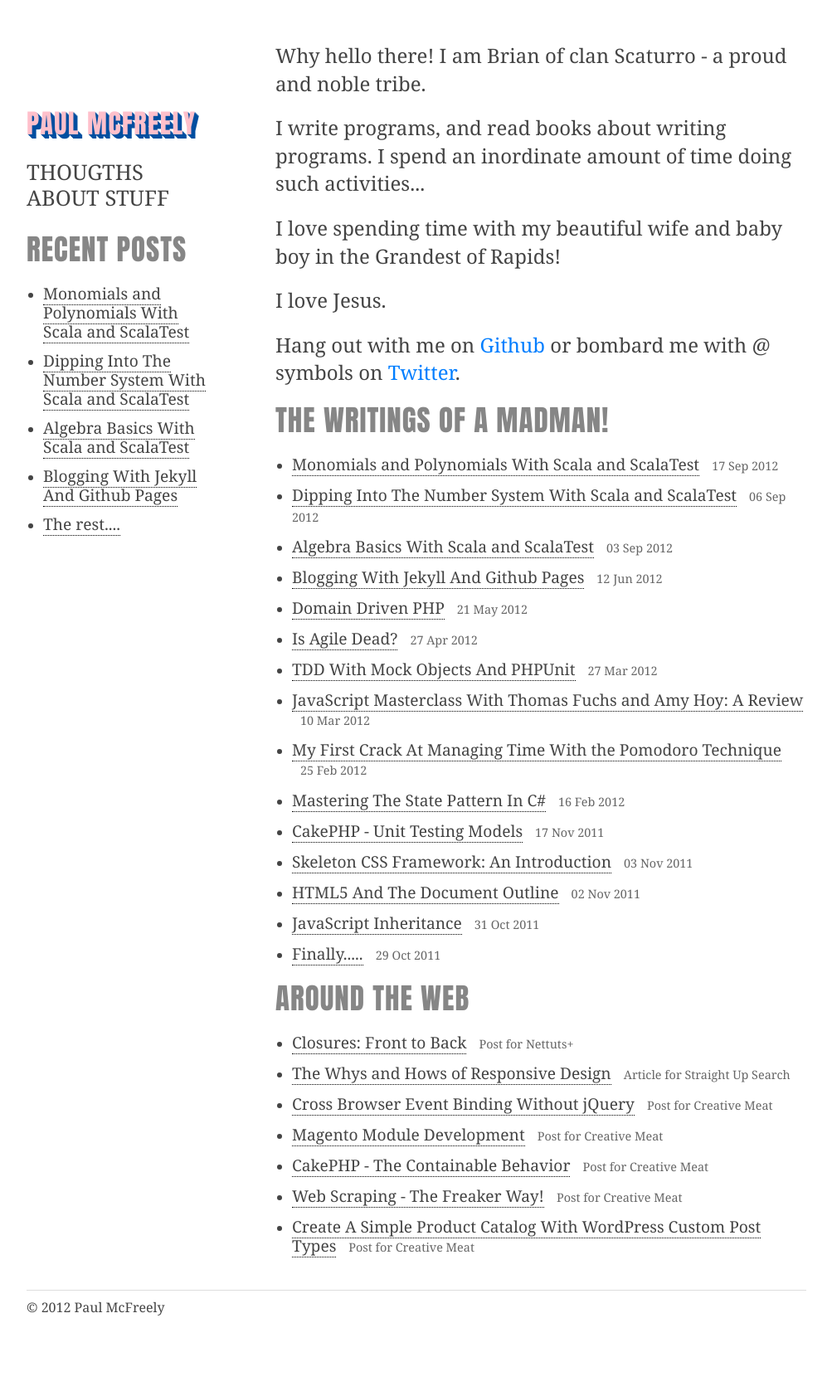
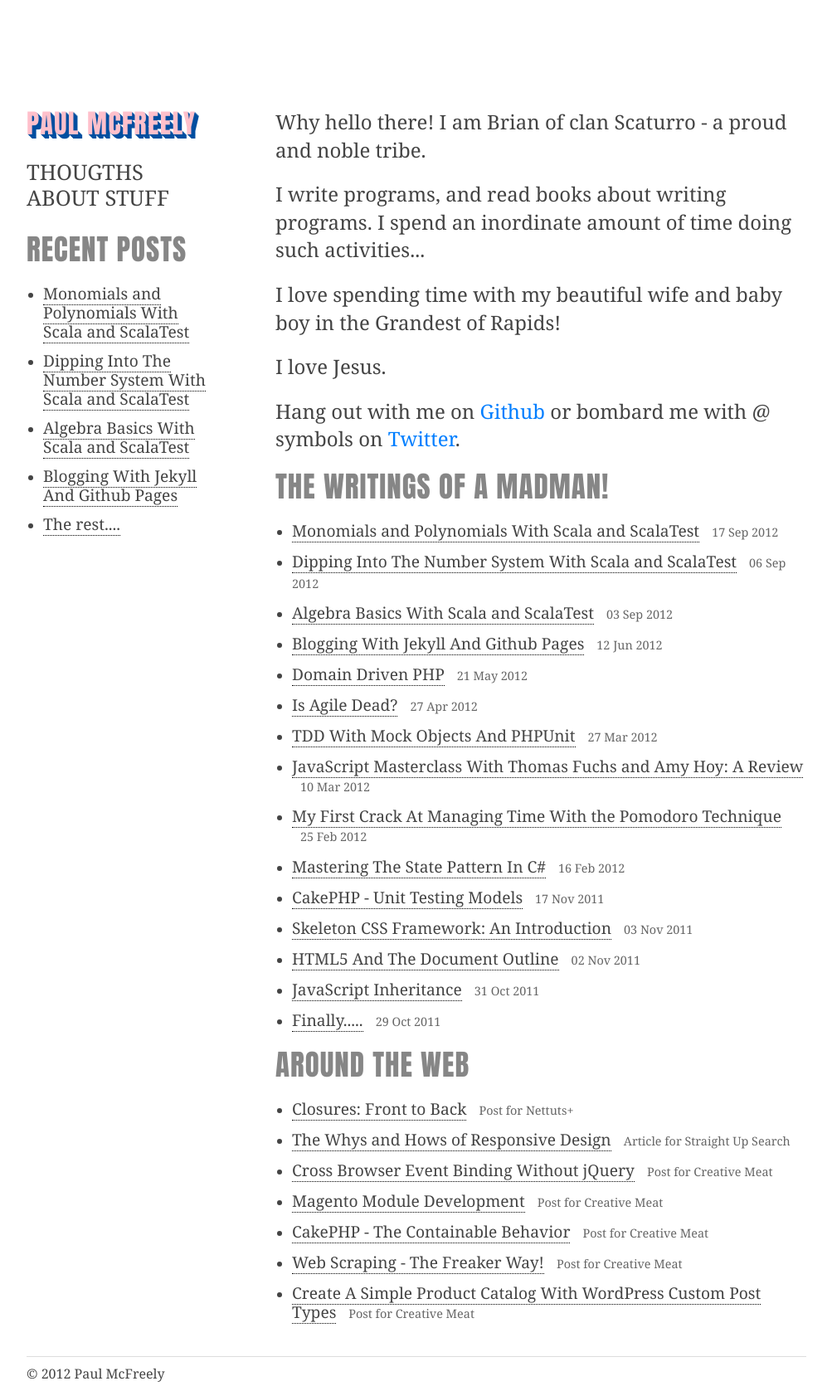
Before and after one commit to McFreely/mcfreely.github.com, a Jekyll site: the page built from index.html, in a window 1280 px wide. Shown: the whole page at 83% size, without its empty margins (128-1131 px from the left). Built offline with Jekyll 4.4.1, drawn with Linux system fonts in a browser that asks for light colours; before the commit the page ends 1597 px from its top, so only the background shows below that.

Commit message:
margin top even more

```diff
--- a/css/base.css
+++ b/css/base.css
@@ -59,7 +59,7 @@
 		-webkit-text-size-adjust: 100%;
  }
  	div#main {
- 		margin-top: 50px;
+ 		margin-top: 130px;
  	}
 
 /* #Typography
```
